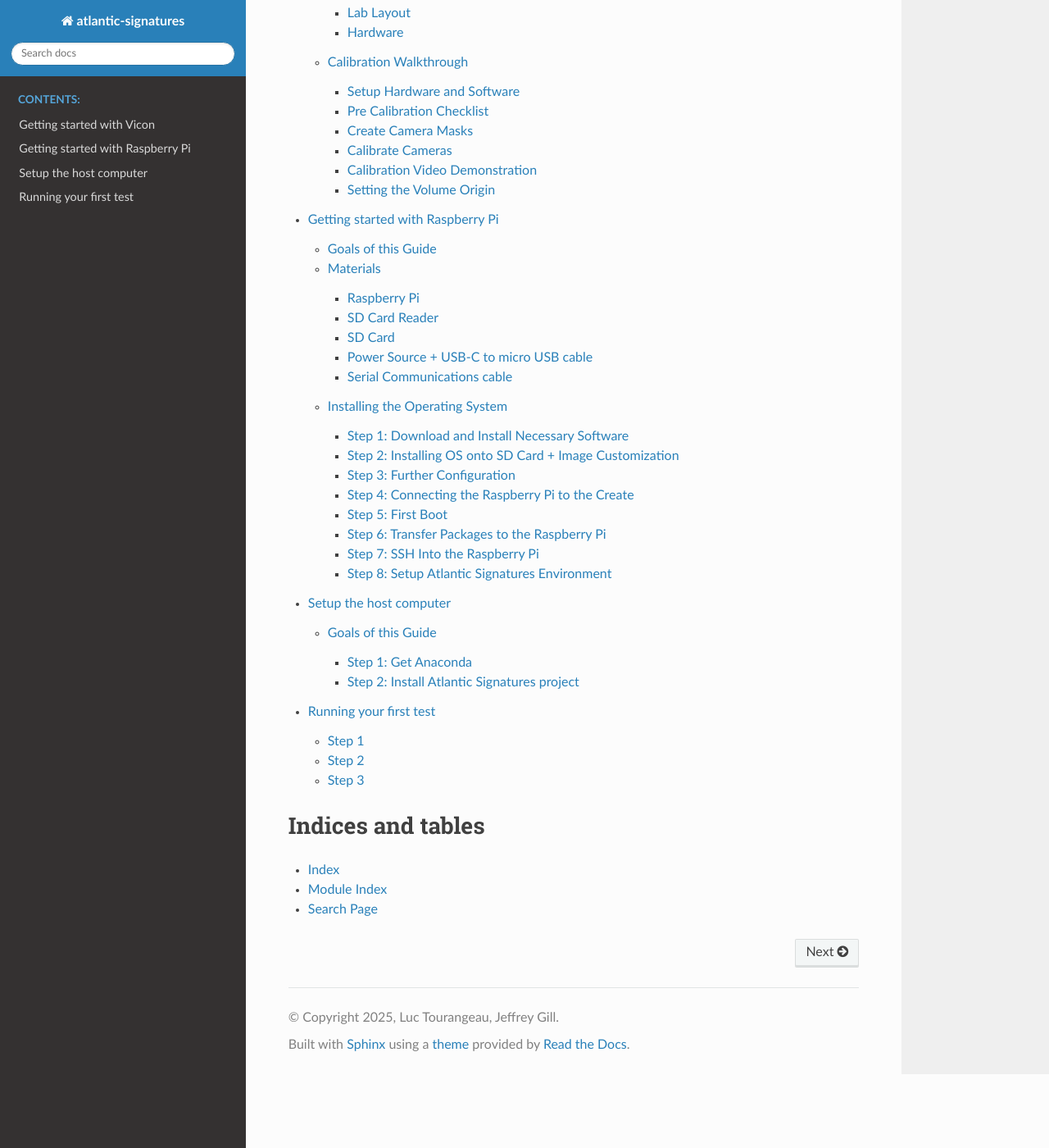
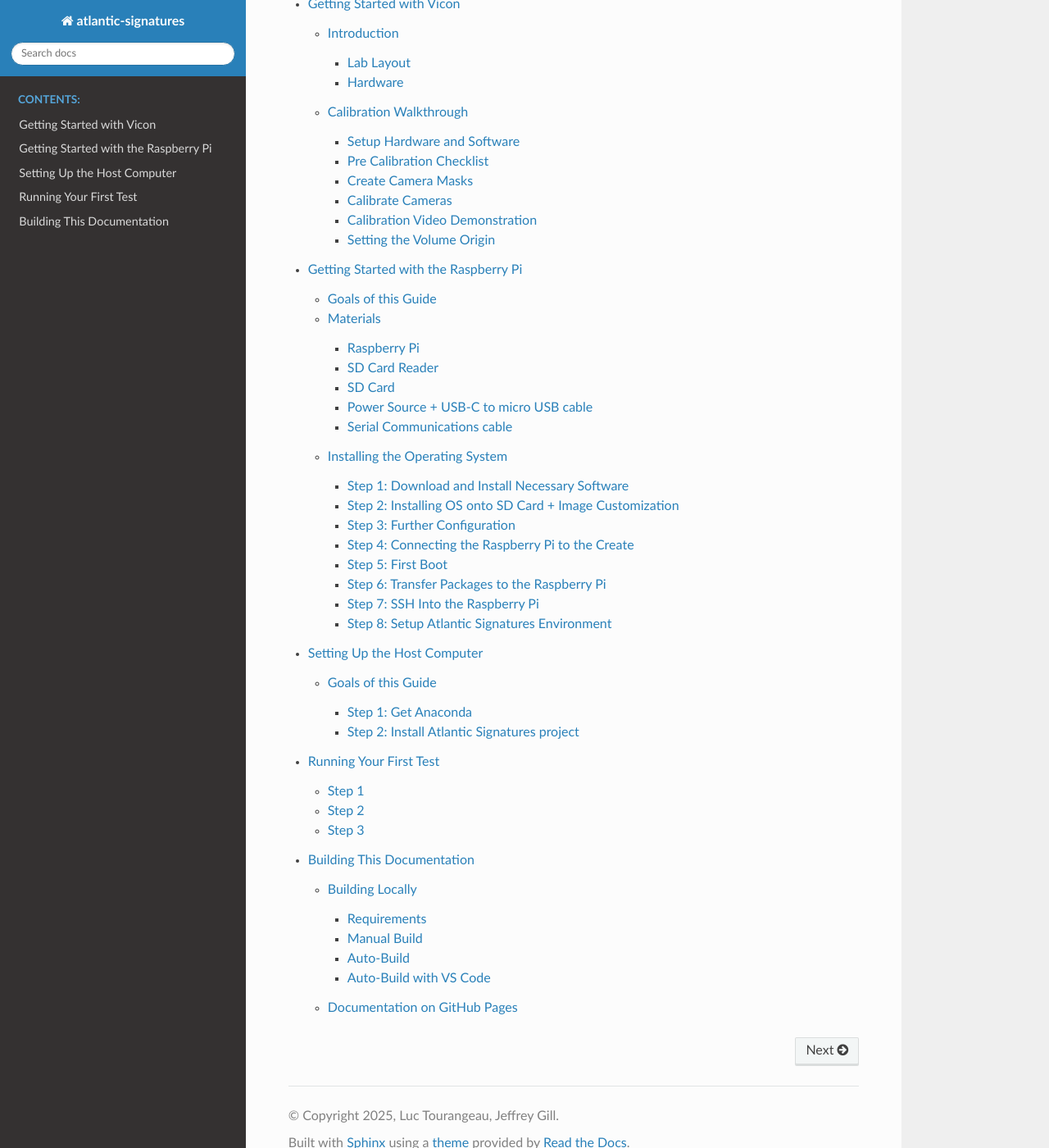
Before and after one commit to qbeslab/atlantic-signatures, a Sphinx documentation site: the page built from docs/source/index.rst, in a window 1280 px wide and 1400 px high, scrolled down 311 px. Shown: the whole window at 82% size. Built offline with Sphinx 7.4.7 and the Read the Docs theme 3.1.0, drawn with Linux system fonts in a browser that asks for light colours; part of the change alters nothing that is shown; some of the changed text lies outside the part shown.

Commit message:
Added documentation about building the docs themselves

```diff
--- /dev/null
+++ b/docs/source/docs.rst
@@ -0,0 +1,75 @@
+===========================
+Building This Documentation
+===========================
+
+This documentation can be built with Sphinx from the reStructuredText source code.
+Sphinx_ is a Python-based documentation tool that compiles source files written in a
+markup language into a static HTML website.
+
+----------------
+Building Locally
+----------------
+
+Requirements
+------------
+
+If you wish to build the documentation on your own computer, you will need to install
+Python dependencies using the provided ``docs/requirements.txt``:
+
+.. code-block:: bash
+
+    pip install -r docs/requirements.txt
+
+Manual Build
+------------
+
+You can manually trigger a build using the provided ``Makefile``, and the resulting HTML
+files will be created in ``docs/build/html``:
+
+.. code-block:: bash
+
+    make -C docs html
+
+Auto-Build
+----------
+
+The ``sphinx-autobuild`` tool installed with the other dependencies allows you to launch
+a local web server that detects when documentation source files are changed and saved,
+then auto-rebuilds the docs and auto-refreshes the local web page in your browser,
+allowing you to immediately see the effects of your source changes. Running the following
+command will start up the web server and open the local docs in your browser:
+
+.. code-block:: bash
+
+    sphinx-autobuild docs/source docs/build/html --open-browser
+
+Auto-Build with VS Code
+-----------------------
+
+Auto-building is made even easier in Visual Studio Code with the provided
+``.vscode/launch.json`` file. It allows you to start up the same auto-build tool with
+the click of a button in VS Code. Just navigate to the "Run and Debug" view and start
+the "Sphinx Autobuild" configuration.
+
+-----------------------------
+Documentation on GitHub Pages
+-----------------------------
+
+The `GitHub repository`_ is configured via ``.github/workflows/docs.yml`` to use
+GitHub Actions to automatically build the documentation in the cloud and serve it
+*publicly* using GitHub Pages.
+
+.. warning::
+
+    Because this copy of the documentation is public, you should not include sensitive
+    information like passwords in this documentation!
+
+This build process is triggered every time a code commit is pushed to the repository on
+the ``main`` branch. This automatic process keeps the public copy of the documentation
+found on GitHub up-to-date.
+
+The public docs are found here: https://qbeslab.github.io/atlantic-signatures
+
+
+.. _Sphinx: https://www.sphinx-doc.org
+.. _`GitHub repository`: https://github.com/qbeslab/atlantic-signatures
--- a/docs/source/index.rst
+++ b/docs/source/index.rst
@@ -1,7 +1,5 @@
-.. atlantic-signatures documentation master file, created by
-   sphinx-quickstart on Fri Mar 11 18:12:26 2022.
-   You can adapt this file completely to your liking, but it should at least
-   contain the root `toctree` directive.
+atlantic-signatures
+===================
 
 Welcome to the Atlantic-Signatures project documentation! This documentation
 will walk you through setting up the Vicon cameras, the Raspberry Pi, and
@@ -11,15 +9,8 @@ installing the actual atlantic-signatures project and its dependencies.
    :maxdepth: 3
    :caption: Contents:
 
-   Getting started with Vicon <vicon>
-   Getting started with Raspberry Pi <raspberrypi>
-   Setup the host computer <host>
-   Running your first test <test>
-
-
-Indices and tables
-==================
-
-* :ref:`genindex`
-* :ref:`modindex`
-* :ref:`search`
+   vicon
+   raspberrypi
+   host
+   test
+   docs
```
